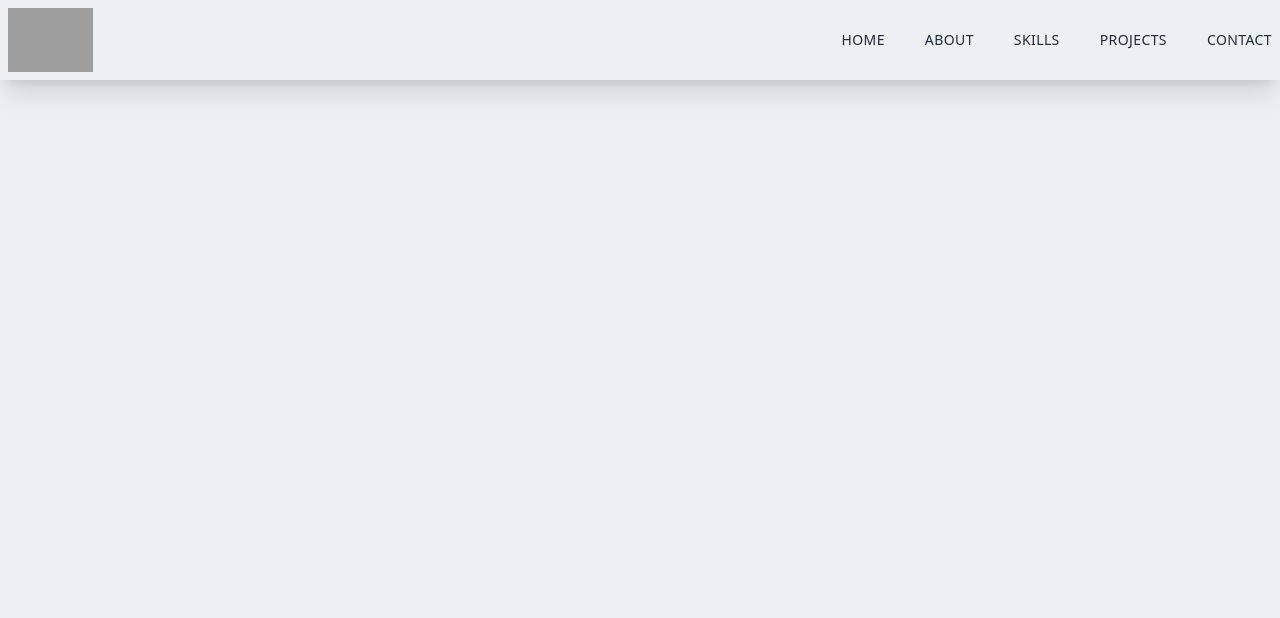
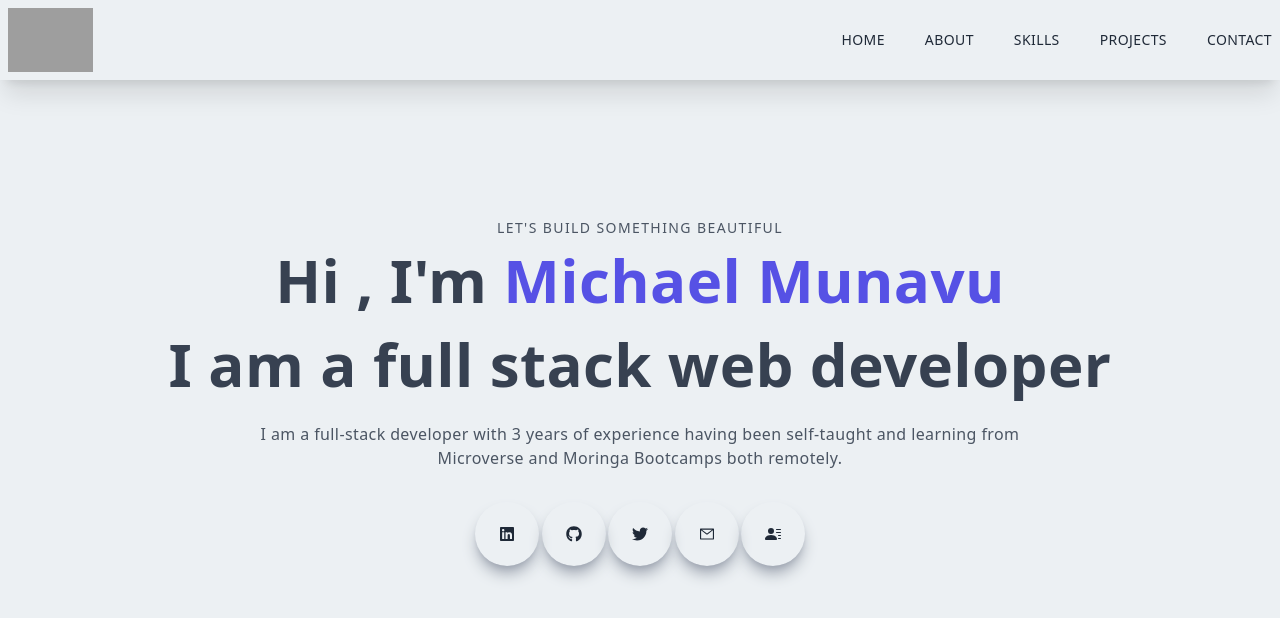
Before and after one commit to MICHAELMUNAVU83/michael-munavu, a Next.js app: page / in a window 1280 px wide. Shown: the top 618 px of the page. Built offline with nearby package versions, Linux system fonts and the light colour scheme; grey boxes are pictures that could not be loaded.

Commit message:
Completed main

```diff
--- /dev/null
+++ b/components/Main.jsx
@@ -0,0 +1,47 @@
+import React from "react";
+import { AiOutlineMail } from "react-icons/ai";
+import { FaLinkedin, FaGithub, FaTwitter } from "react-icons/fa";
+import { BsFillPersonLinesFill } from "react-icons/bs";
+const Main = () => {
+  return (
+    <div className="w-full h-screen text-center">
+      <div className="max-w-[1240px] mx-auto h-full flex p-2 justify-center items-center">
+        <div>
+          <p className="uppercase text-sm tracking-widest text-gray-600 ">
+            LET'S BUILD SOMETHING BEAUTIFUL
+          </p>
+          <h1 className="py-3 text-gray-700">
+            Hi , I'm <span className="text-[#5651e5]">Michael Munavu</span>
+          </h1>
+          <h1 className="py-3 text-gray-700">
+            I am a full stack web developer
+          </h1>
+          <p className="py-4 text-gray-600 max-w-[70%] m-auto">
+            I am a full-stack developer with 3 years of experience having been
+            self-taught and learning from Microverse and Moringa Bootcamps both
+            remotely.
+          </p>
+          <div className="flex items-center justify-between max-w-[330px] m-auto py-4">
+            <div className="rounded-full shadow-lg shadow-gray-400 p-6 cursor-pointer  hover:scale-110 ease-in   duration-300">
+              <FaLinkedin />
+            </div>
+            <div className="rounded-full shadow-lg shadow-gray-400 p-6 cursor-pointer hover:scale-110 ease-in   duration-300">
+              <FaGithub />
+            </div>
+            <div className="rounded-full shadow-lg shadow-gray-400 p-6 cursor-pointer hover:scale-110 ease-in   duration-300">
+              <FaTwitter />
+            </div>
+            <div className="rounded-full shadow-lg shadow-gray-400 p-6 cursor-pointer hover:scale-110 ease-in   duration-300">
+              <AiOutlineMail />
+            </div>
+            <div className="rounded-full shadow-lg shadow-gray-400 p-6 cursor-pointer hover:scale-110 ease-in   duration-300">
+              <BsFillPersonLinesFill />
+            </div>
+          </div>
+        </div>
+      </div>
+    </div>
+  );
+};
+
+export default Main;
--- a/pages/index.js
+++ b/pages/index.js
@@ -1,6 +1,5 @@
 import Head from "next/head";
-import Image from "next/image";
-
+import Main from "@/components/Main";
 export default function Home() {
   return (
     <>
@@ -10,6 +9,7 @@
         <meta name="viewport" content="width=device-width, initial-scale=1" />
         <link rel="icon" href="/favicon.ico" />
       </Head>
+      <Main />
     </>
   );
 }
```
Also changed, not shown: jsconfig.json (+5 -5 lines).
